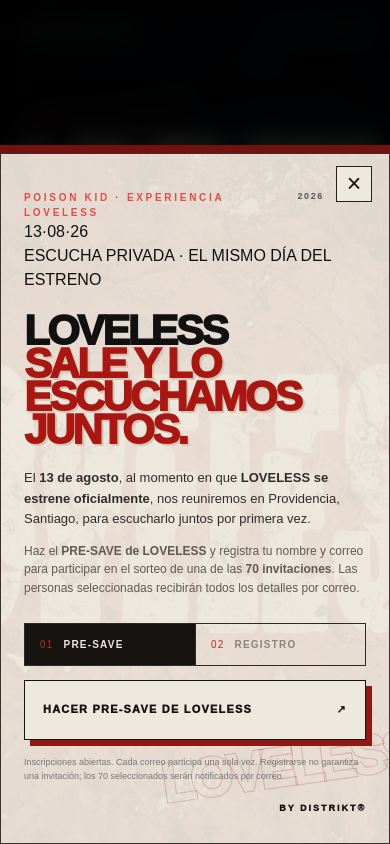
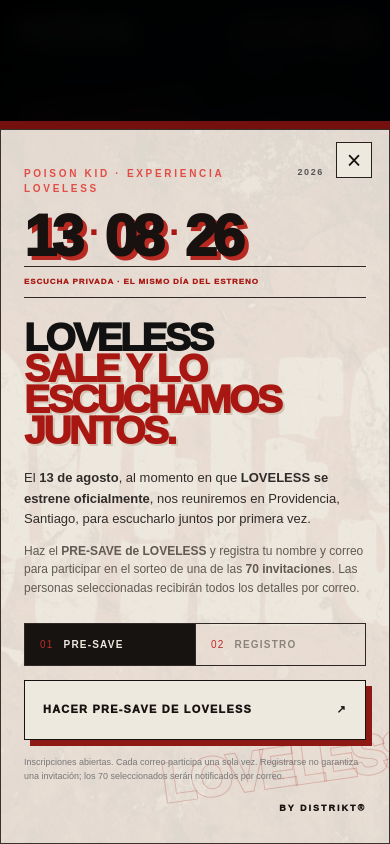
Before and after one commit to fcpanxocastro-cisko/Loveless---kid-poison, a Next.js app: page / in a window 390 px wide. Built offline with nearby package versions, Linux system fonts and the light colour scheme.

Commit message:
Increase release date visual prominence

```diff
--- a/app/globals.css
+++ b/app/globals.css
@@ -12,6 +12,7 @@ button { cursor:pointer; }
 .topbar,.hero,footer { position:relative; z-index:1; }
 .topbar { padding:27px 4vw; display:flex; justify-content:space-between; border-bottom:1px solid #ffffff20; font-size:11px; letter-spacing:.22em; font-weight:800; color:#c8d1d3; }
 .brand { color:#fff; font-size:15px; }
+.topbarDate { color:var(--paper);font-size:clamp(15px,1.35vw,21px);line-height:.8;letter-spacing:.16em;text-shadow:2px 2px 0 #8d1814; }
 .hero { flex:1; width:min(1450px,100%); margin:auto; padding:4vh 4vw 0; display:grid; grid-template-columns:.9fr 1.1fr; align-items:center; }
 .copy { z-index:2; padding-bottom:7vh; }
 .overline,.redLabel { margin:0; color:#e14d46; font-size:10px; letter-spacing:.27em; font-weight:900; }
@@ -35,8 +36,11 @@ footer { display:flex; justify-content:space-between; gap:24px; padding:20px 4vw
 .close { position:absolute; z-index:3; right:17px; top:12px; width:36px;height:36px;border:1px solid #27201d;background:#eee9df;color:#17110f;font-size:25px; line-height:1; transition:.2s; }
 .close:hover { background:#17110f;color:#eee9df;transform:rotate(90deg); }
 .modalTopline { position:relative;z-index:1;display:flex;justify-content:space-between;gap:20px;padding-right:42px; }
-.modalTopline>span { color:#555;font-size:9px;font-weight:900;letter-spacing:.18em; }
-.modal h2 { position:relative;z-index:1;max-width:560px; margin:22px 0 22px; font-size:clamp(42px,6.2vw,68px); line-height:.79; letter-spacing:-.065em; font-weight:1000; }
+.modalYear { color:#555;font-size:9px;font-weight:900;letter-spacing:.18em; }
+.releaseDate { position:relative;z-index:1;display:flex;align-items:center;gap:clamp(8px,2vw,18px);margin:18px 0 8px;color:#17110f;font-size:clamp(54px,9vw,90px);font-weight:1000;line-height:.78;letter-spacing:-.08em;text-shadow:4px 4px 0 #b82922; }
+.releaseDate i { color:#a81712;font-size:.5em;font-style:normal;text-shadow:none;transform:translateY(-.08em); }
+.releaseMoment { position:relative;z-index:1;margin:0 0 25px;padding:9px 0;border-top:1px solid #302824;border-bottom:1px solid #302824;color:#a81712;font-size:10px;font-weight:950;letter-spacing:.16em; }
+.modal h2 { position:relative;z-index:1;max-width:560px; margin:18px 0 22px; font-size:clamp(42px,6.2vw,68px); line-height:.79; letter-spacing:-.065em; font-weight:1000; }
 .modal h2 em { color:var(--red);font-style:normal;text-shadow:2px 2px 0 #d3c5b5; }
 .intro { position:relative;z-index:1;margin:0 0 13px; line-height:1.55; color:#302b28; }
 .secondaryCopy { margin-bottom:25px;color:#615952;font-size:13px; }
@@ -62,9 +66,9 @@ input:focus { border-color:var(--red);box-shadow:0 0 0 2px #b91f1920; }
 @keyframes portraitPulse { 0%,100% { transform:translateY(0);filter:saturate(.7) contrast(1.06); } 50% { transform:translateY(-8px);filter:saturate(.82) contrast(1.1); } }
 @keyframes badgeFloat { 0%,100% { transform:rotate(9deg) translateY(0); } 50% { transform:rotate(4deg) translateY(-9px); } }
 @media(max-width:800px) {
-  .topbar { padding:20px; }.hero { grid-template-columns:1fr;padding:42px 20px 0;align-items:start; }.copy { padding:0; }.summary { max-width:300px;font-size:13px; }.outlineButton { display:none; }
+  .topbar { padding:20px;align-items:center; }.topbarDate { font-size:15px; }.hero { grid-template-columns:1fr;padding:42px 20px 0;align-items:start; }.copy { padding:0; }.summary { max-width:300px;font-size:13px; }.outlineButton { display:none; }
   h1 { margin:23px 0 20px;font-size:27vw; }.portraitArea { position:absolute;z-index:-1;right:-21%;bottom:0;width:105%;height:66svh;justify-content:flex-end; }.portrait { opacity:.84; }.ghostWord { display:none; }.badge { right:24%;top:11%;width:88px;height:88px; }.badge b { font-size:30px; }.badge span { font-size:5px; }
-  footer { margin-top:auto;display:grid;grid-template-columns:1fr 1fr;line-height:2.1; }.byDistrikt { grid-column:span 2; }.backdrop { padding:0;align-items:end; }.modal { width:100%;max-height:94svh;padding:36px 23px 28px;box-shadow:0 -8px 0 #74110e; }.modal h2 { font-size:42px; }.intro { font-size:13px; }.secondaryCopy { font-size:12px; }.modal:after { font-size:55px; }
+  footer { margin-top:auto;display:grid;grid-template-columns:1fr 1fr;line-height:2.1; }.byDistrikt { grid-column:span 2; }.backdrop { padding:0;align-items:end; }.modal { width:100%;max-height:94svh;padding:36px 23px 28px;box-shadow:0 -8px 0 #74110e; }.releaseDate { font-size:58px;gap:10px;margin-top:17px; }.releaseMoment { font-size:8px;letter-spacing:.11em; }.modal h2 { font-size:39px; }.intro { font-size:13px; }.secondaryCopy { font-size:12px; }.modal:after { font-size:55px; }
 }
 @media(prefers-reduced-motion:reduce) { * { transition:none!important; } }
 
```
